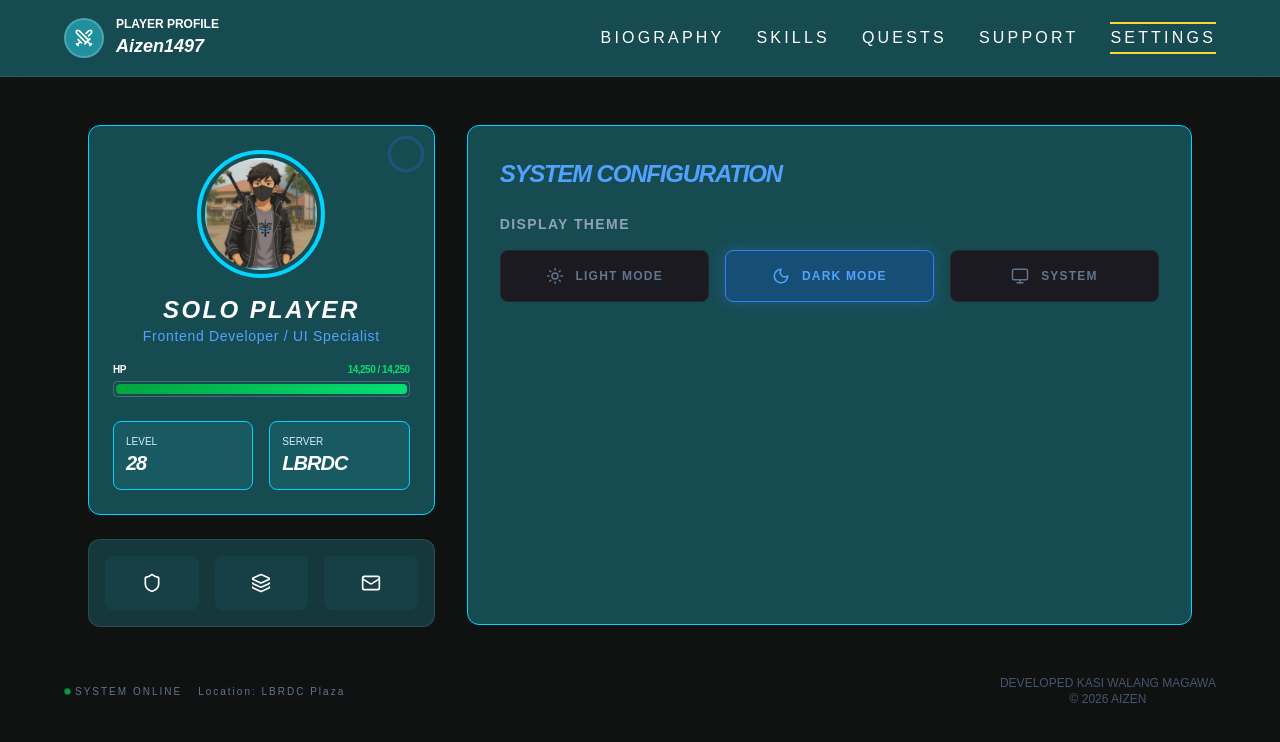
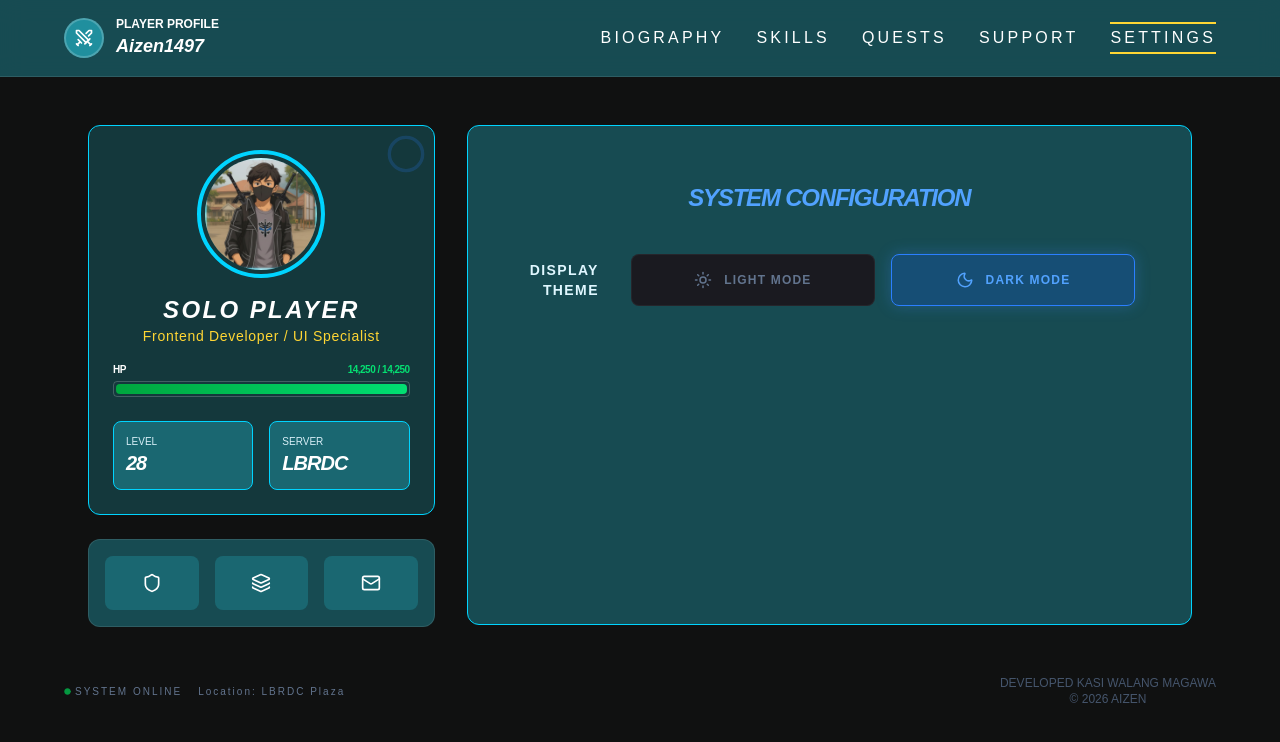
Before and after one commit to AdeptiJV26/MyProfile, a Next.js app: page /xsettings in a window 1280 px wide. Shown: the top 742 px of the page. Built offline with nearby package versions, Linux system fonts and the light colour scheme; no server answers; the database is empty.

Commit message:
patches on day/night toggle on all avaulable pages

```diff
--- a/app/components/initializer.tsx
+++ b/app/components/initializer.tsx
@@ -7,9 +7,9 @@ export default function Initializer({ tabName }: { tabName: string }) {
       initial={{ opacity: 1 }}
       animate={{ opacity: 0 }}
       transition={{ duration: 0.5, delay: 0.5 }}
-      className="absolute inset-0 z-10 bg-[#0a0a0c] flex flex-col items-center pt-37.5 font-mono pointer-events-none"
+      className="absolute inset-0 z-10 bg-primary/50 flex flex-col items-center pt-37.5 font-mono pointer-events-none"
     >
-      <div className="w-48 h-1 bg-gray-800 rounded-full overflow-hidden mb-2 border border-blue-500/20">
+      <div className="w-48 h-1 bg-primary/50 rounded-full overflow-hidden mb-2 border border-blue-500/20">
         <motion.div
           initial={{ x: "-100%" }}
           animate={{ x: "100%" }}
--- a/app/profilecard.tsx
+++ b/app/profilecard.tsx
@@ -57,7 +57,7 @@ export default function ProfileCard({ hp }: ProfileCardProps) {
 
   return (
     <div className="lg:col-span-4 space-y-6">
-      <div className="bg-secondary/30 border border-stylish rounded-xl p-6 relative overflow-hidden group">
+      <div className="bg-secondary/20 border border-stylish rounded-xl p-6 relative overflow-hidden group">
         <div className="absolute top-0 right-0 p-2 opacity-20 group-hover:opacity-100 transition-opacity">
           <Circle size={40} className="text-blue-500" />
         </div>
@@ -86,14 +86,14 @@ export default function ProfileCard({ hp }: ProfileCardProps) {
           <h2 className="text-2xl font-bold uppercase italic tracking-widest">
             Solo Player
           </h2>
-          <p className="text-blue-400 text-sm mb-4 tracking-wider">
+          <p className="text-accent text-sm mb-4 tracking-wider">
             Frontend Developer / UI Specialist
           </p>
 
           {/* Health Bar UI */}
 
           <div className="w-full space-y-1 mb-6">
-            <div className="flex justify-between text-[10px] uppercase font-bold tracking-tighter">
+            <div className="flex justify-between text-[10px] uppercase font-extrabold tracking-tighter">
               <span>HP</span>
               <span
                 className={
@@ -115,13 +115,13 @@ export default function ProfileCard({ hp }: ProfileCardProps) {
           </div>
 
           <div className="grid grid-cols-2 gap-4 w-full text-left">
-            <div className="bg-secondary/10 p-3 rounded-lg border border-stylish">
+            <div className="bg-secondary/30 p-3 rounded-lg border border-stylish">
               <div className="text-[10px] text-heading uppercase">Level</div>
               <div className="text-xl font-bold text-title tracking-tighter italic">
                 28
               </div>
             </div>
-            <div className="bg-secondary/10 p-3 rounded-lg border border-stylish">
+            <div className="bg-secondary/30 p-3 rounded-lg border border-stylish">
               <div className="text-[10px] text-heading uppercase">Server</div>
               <div className="text-xl font-bold text-title tracking-tighter italic">
                 LBRDC
@@ -131,11 +131,11 @@ export default function ProfileCard({ hp }: ProfileCardProps) {
         </div>
       </div>
 
-      <div className="bg-secondary/20 border border-white/10 rounded-xl p-4 flex gap-4 overflow-x-auto">
+      <div className="bg-secondary/30 border border-white/10 rounded-xl p-4 flex gap-4 overflow-x-auto">
         {[Shield, Layers, Mail].map((Icon, idx) => (
           <button
             key={idx}
-            className="flex-1 bg-secondary/5 p-4 rounded-lg flex items-center justify-center hover:bg-secondary hover:border-stylish transition-all border border-transparent"
+            className="flex-1 bg-secondary/20 p-4 rounded-lg flex items-center justify-center hover:bg-secondary hover:border-stylish transition-all border border-transparent"
           >
             <Icon size={20} />
           </button>
--- a/app/renderpage/settings.tsx
+++ b/app/renderpage/settings.tsx
@@ -1,43 +1,50 @@
 "use client";
 
 import { useTheme } from "next-themes";
+
 import { Moon, Sun, Monitor } from "lucide-react";
+
 import { useEffect, useState } from "react";
+
+const Dark = Moon;
 
 export default function SettingsPage() {
   const { theme, setTheme } = useTheme();
+
   const [mounted, setMounted] = useState(false);
 
-  // Avoid hydration mismatch
   useEffect(() => {
-    // eslint-disable-next-line react-hooks/set-state-in-effect
     setMounted(true);
-  }, [])
+  }, []);
+
   if (!mounted) return null;
 
   const themes = [
     { id: "light", icon: Sun, label: "Light Mode" },
-    { id: "dark", icon: Dark, label: "Dark Mode" }, // Standardized to "Dark" for UI consistency
-    { id: "system", icon: Monitor, label: "System" },
+
+    { id: "dark", icon: Dark, label: "Dark Mode" },
   ];
 
   return (
-    <div className="animate-in fade-in slide-in-from-right-4 duration-500">
-      <h2 className="text-2xl font-black italic uppercase tracking-tighter text-blue-400 mb-6">
+    <div className="animate-in fade-in slide-in-from-right-4 duration-500 max-w-full p-6">
+      <h2 className="text-2xl text-center font-black italic uppercase tracking-tighter text-blue-400 mb-10">
         System Configuration
       </h2>
 
-      <div className="space-y-4">
-        <p className="text-sm text-slate-400 uppercase tracking-widest font-bold">
+      <div className="grid grid-cols-1 md:grid-cols-12 gap-8 items-center w-full">
+        <div className="md:col-span-2">
+          <p className="text-sm text-txt text-center md:text-right uppercase tracking-widest font-bold">
             Display Theme
           </p>
+        </div>
 
-        <div className="grid grid-cols-1 sm:grid-cols-3 gap-4">
+        <div className="md:col-span-10">
+          <div className="grid grid-cols-1 sm:grid-cols-2 gap-4 w-full">
             {themes.map(({ id, icon: Icon, label }) => (
               <button
                 key={id}
                 onClick={() => setTheme(id)}
-              className={`flex items-center justify-center gap-3 p-4 rounded-lg border transition-all duration-300 ${
+                className={`w-full flex items-center justify-center gap-3 p-4 rounded-lg border transition-all duration-300 ${
                   theme === id
                     ? "bg-blue-600/20 border-blue-500 text-blue-400 shadow-[0_0_15px_rgba(59,130,246,0.3)]"
                     : "bg-[#1a1a20] border-white/5 text-slate-500 hover:border-white/20"
@@ -52,8 +59,6 @@ export default function SettingsPage() {
           </div>
         </div>
       </div>
+    </div>
   );
 }
-
-// Simple wrapper for the Moon icon to match your Lucide imports
-const Dark = Moon;
--- a/app/renderpage/skills.tsx
+++ b/app/renderpage/skills.tsx
@@ -57,13 +57,13 @@ export default function SkillsPage() {
     fetchSkills();
   }, []);
 
-  if (loading) return <div className="text-slate-500 animate-pulse">Loading Skills...</div>;
+  if (loading) return <div className="text-heading animate-pulse"></div>;
 
   return (
     <div className="animate-in fade-in slide-in-from-right-4 duration-500 pb-8">
       <div className="flex items-center gap-3 mb-6">
-        <div className="h-8 w-1 bg-primary shadow-[0_0_8px_#3b82f6]"></div>
-        <h3 className="text-xl font-bold uppercase tracking-[0.3em] text-slate-100">
+        <div className="h-8 w-1 bg-secondary shadow-[0_0_8px_#3b82f6]"></div>
+        <h3 className="text-xl font-bold uppercase tracking-[0.3em] text-heading">
           Skill Slots
         </h3>
       </div>
@@ -95,7 +95,7 @@ export default function SkillsPage() {
               />
 
               <div
-                className={`relative flex w-full items-start gap-4 rounded-lg border p-4 transition-all bg-black/90 ${
+                className={`relative flex w-full items-start gap-4 rounded-lg border p-4 transition-all bg-black ${
                   isUltimate
                     ? "border-orange-500/40"
                     : isDivine
--- a/app/renderpage/support.tsx
+++ b/app/renderpage/support.tsx
@@ -5,26 +5,26 @@ import {
 export default function SupportPage() {
   return (
     <div className="animate-in fade-in slide-in-from-right-4 duration-500 h-full flex flex-col items-center justify-center text-center">
-      <Mail size={48} className="text-blue-500 mb-4 opacity-50" />
+      <Mail size={48} className="text-stylish mb-4 opacity-70" />
       <h3 className="text-xl font-bold uppercase tracking-[0.3em] mb-4">
         Send Message Request
       </h3>
-      <p className="text-slate-500 max-w-sm mb-8">
+      <p className="text-txt max-w-sm mb-8">
         Ready to form a party for your next project? My crystals are ready for
         immediate deployment.
       </p>
 
       <div className="w-full max-w-md space-y-4">
         <input
-          className="w-full bg-black/40 border border-white/10 rounded-lg p-3 outline-none focus:border-blue-500 transition-colors placeholder:text-slate-700 font-mono"
+          className="w-full bg-primary/50 border-stylish border-2 border-stylish/40  transparent rounded-lg p-3 outline-none focus:border-stylish focus:border-2 transition-colors placeholder:text-txt/60 font-mono"
           placeholder="PLAYER_ID"
         />
         <textarea
           rows={4}
-          className="w-full bg-black/40 border border-white/10 rounded-lg p-3 outline-none focus:border-blue-500 transition-colors placeholder:text-slate-700 font-mono"
+          className="w-full bg-primary/50 border-2 border-stylish/40 rounded-lg p-3 outline-none focus:border-stylish focus:border-2 transition-colors placeholder:text-txt/60 font-mono"
           placeholder="MESSAGE_CONTENT..."
         ></textarea>
-        <button className="w-full bg-blue-600 py-3 rounded-lg font-bold uppercase tracking-widest hover:bg-blue-500 shadow-lg shadow-blue-600/20 active:scale-95 transition-all">
+        <button className="w-full bg-primary/60 py-3 rounded-lg font-bold uppercase tracking-widest hover:bg-stylish/70 shadow-lg shadow-blue-500/30 active:scale-95 transition-all">
           Confirm Dispatch
         </button>
       </div>
```
Also changed, not shown: app/renderpage/biography.tsx (+13 -14 lines), app/renderpage/quests.tsx (+11 -7 lines). Lines whose indentation alone changed are shown as unchanged.
